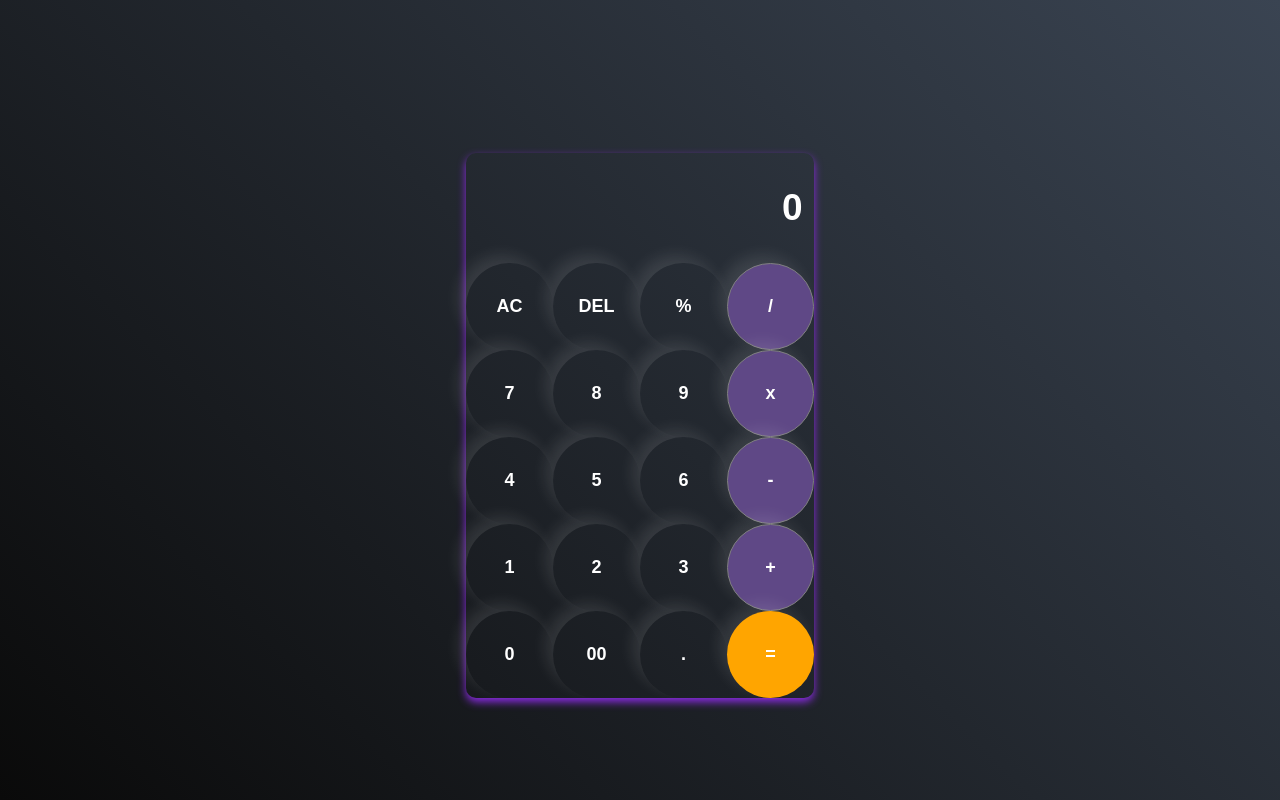
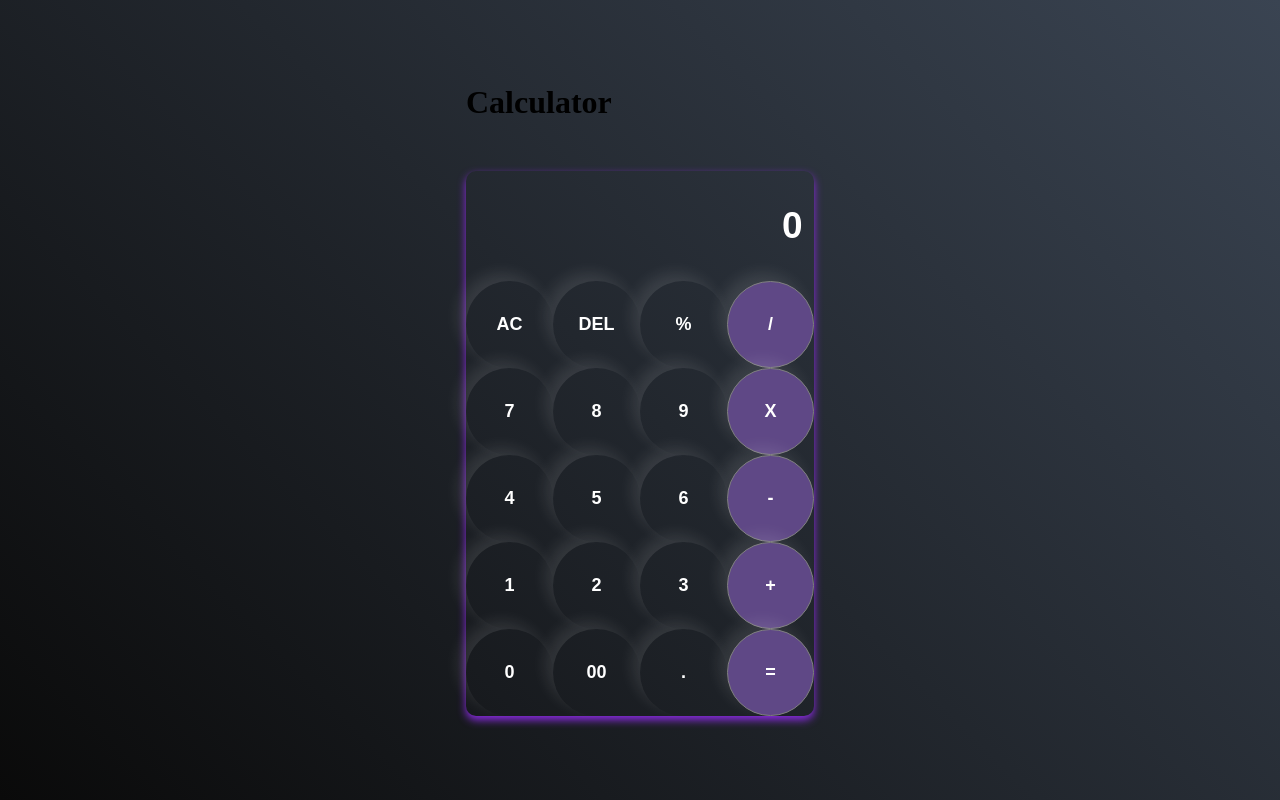
Before and after one commit to mdjunayed1480/calculator, a plain HTML site: page index.html in a window 1280 px wide. Drawn offline with Linux system fonts and the light colour scheme.

Commit message:
Update index.html

```diff
--- a/index.html
+++ b/index.html
@@ -3,15 +3,16 @@
 <head>
   <meta charset="UTF-8">
   <meta name="viewport" content="width=device-width, initial-scale=1.0">
-    <title>Calculator</title>
+  <title>caculator</title>
   <link rel="stylesheet" href="style.css">
 </head>
 <body>
+  <div class="container">
 
+    <h1>Calculator</h1>
     <div class="card">
-
       <div class="cal-head">
-            <input type="text" id="result" maxlength="13" placeholder="0">
+        <input type="text" id="result" maxlength="20" placeholder="0">
       </div>
 
       <div class="cal-body">
@@ -26,9 +27,8 @@
           <input type="button" class="btn" value="7">
           <input type="button" class="btn" value="8">
           <input type="button" class="btn" value="9">
-                <input type="button" class="btn btn1" value="x">
+          <input type="button" class="btn btn1" value="X">
         </div>
-
 
         <div>
           <input type="button" class="btn" value="4">
@@ -36,7 +36,6 @@
           <input type="button" class="btn" value="6">
           <input type="button" class="btn btn1" value="-">
         </div>
-
 
         <div>
           <input type="button" class="btn" value="1">
@@ -49,16 +48,18 @@
           <input type="button" class="btn" value="0">
           <input type="button" class="btn" value="00">
           <input type="button" class="btn" value=".">
-                <input type="button" class="btn btn-2" value="=">
-            </div>
-
+          <input type="button" class="btn btn1 btn2" value="="">
         </div>
 
 
 
 
-    </div>
 
 
+
+
+      </div>
+    </div>
+  </div>
 </body>
 </html>
```
Lines whose indentation alone changed are shown as unchanged.
